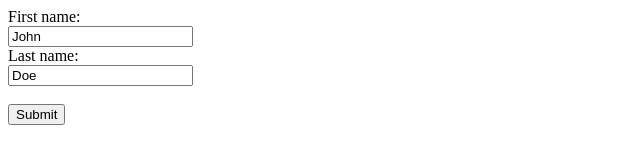
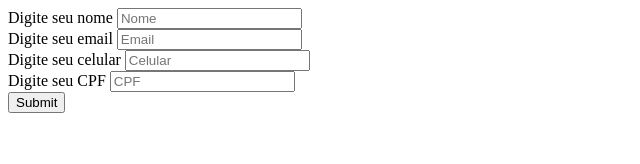
Before and after one commit to Doublekill0909/cp-02-frontend, a plain HTML site: page inscricao.html in a window 1280 px wide. Shown: the whole page, without its empty margins (0-640 px from the left). Drawn offline with Linux system fonts and the light colour scheme.

Commit message:
feat: estrutura com divs

```diff
--- a/inscricao.html
+++ b/inscricao.html
@@ -9,12 +9,26 @@
 
 <body>
     <nav>
-        <form action="/action_page.php">
-            <label for="fname">First name:</label><br>
-            <input type="text" id="fname" name="fname" value="John"><br>
-            <label for="lname">Last name:</label><br>
-            <input type="text" id="lname" name="lname" value="Doe"><br><br>
-            <input type="submit" value="Submit">
+        <form>
+            <div>
+                <label for="">Digite seu nome</label>
+                <input type="text" placeholder="Nome">
+            </div>
+            <div>
+                <label for="">Digite seu email</label>
+                <input type="email" placeholder="Email" pattern="[a-z0-9._%+\-]+@[a-z0-9.\-]+\.[a-z]{2,}$">
+            </div>
+            <div>
+                <label for="">Digite seu celular</label>
+                <input type="tel" placeholder="Celular">
+            </div>
+            <div>
+                <label for="">Digite seu CPF</label>
+                <input type="text" placeholder="CPF">
+            </div>
+            <div>
+                <input type="submit" value="Submit">
+            </div>
         </form>
     </nav>
 </body>
```
Also changed, not shown: css/inscricao.css (added).
